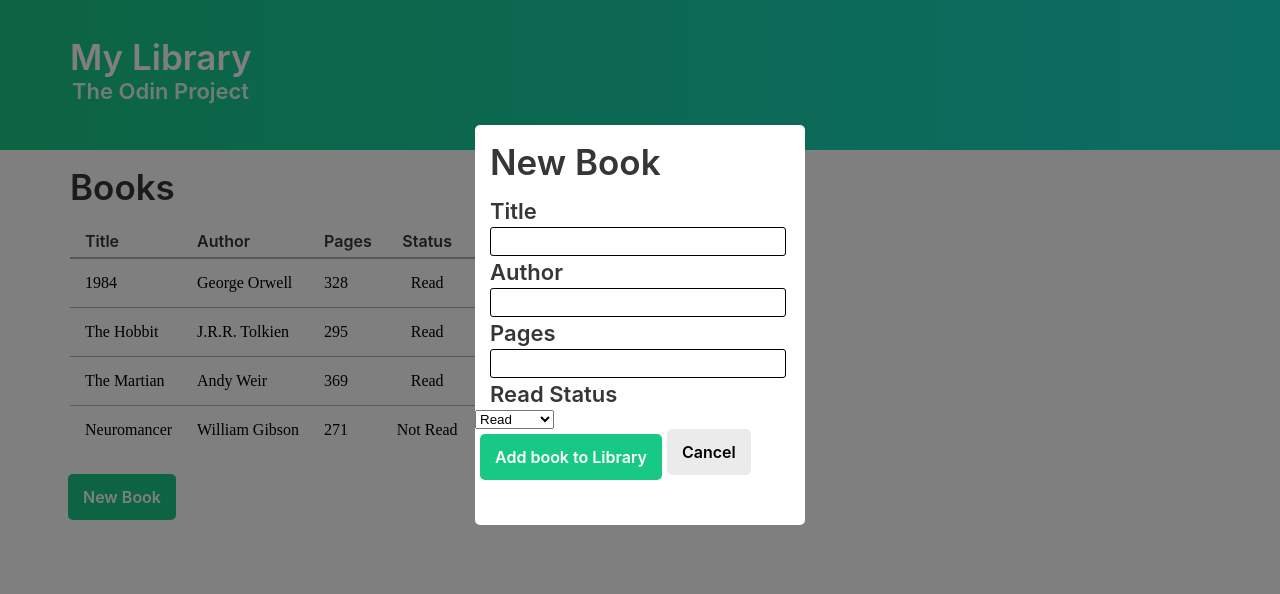
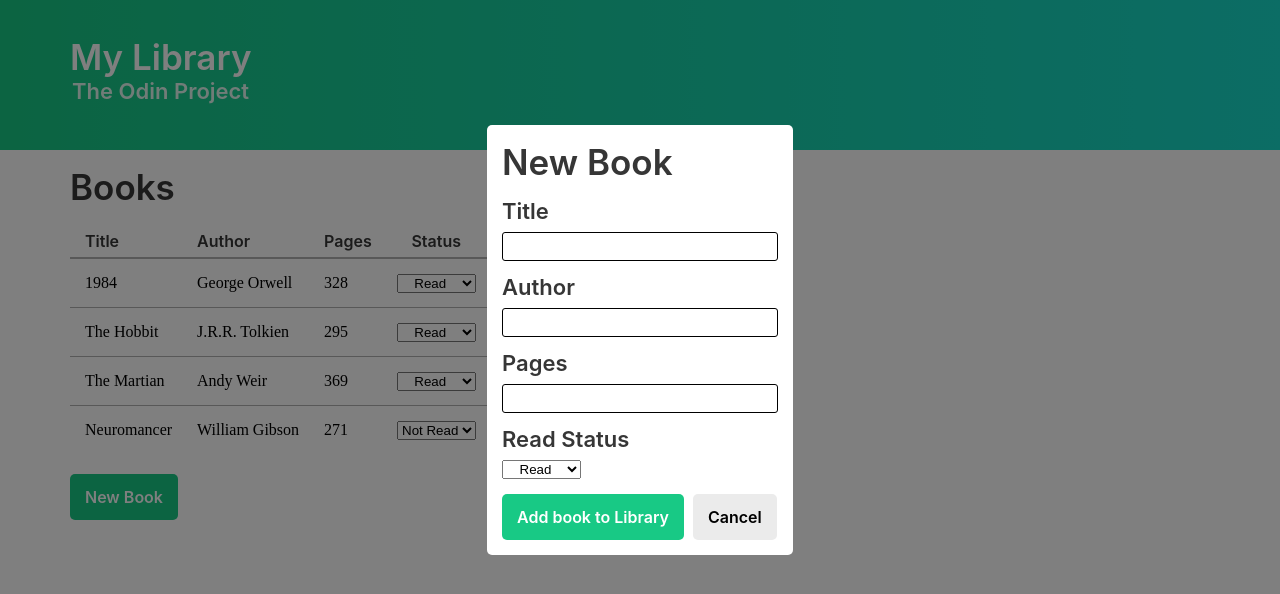
Before and after one commit to dcassar622/Library, a plain HTML site: page index.html in a window 1280 px wide. Both pictures are taken after a click on the element "New Book". Drawn offline with Linux system fonts and the light colour scheme.

Commit message:
Cleaned up form css.

```diff
--- a/index.html
+++ b/index.html
@@ -32,6 +32,7 @@
         </div>
         <div id = "inputForm">
             <div id = "formTitle">New Book</div>
+            <div id = "inputsContainer">
                 <div class = "formSubtitle">Title</div>
                 <input type = "text" id = "titleText">
                 <div class = "formSubtitle">Author</div>
@@ -40,14 +41,15 @@
                 <input type = "text" id = "pagesText">
                 <div class = "formSubtitle">Read Status</div>
                 <select id = "selectMenu">
-                <option id = "readText">Read</option>
-                <option id = "notReadText">Not Read</option>
+                    <option class = "readText" id = "readText">Read</option>
+                    <option class = "notReadText" id = "notReadText">Not Read</option>
                 </select>
                 <div id = "formButtons">
                     <div class = "formButton" id = "addBookButton" onclick = "getBookInfo()">Add book to Library</div>
                     <div class = "formButton" id = "cancelButton" onclick = "hideForm()">Cancel</div>
                 </div>
             </div>
+        </div>
         <script src="script.js"></script>
     </body>
 </html>
--- a/script.js
+++ b/script.js
@@ -55,20 +55,37 @@ function addBookToLibrary(book){
 
 function render(myLibrary) {
 
-    let tbody = document.querySelector("tbody");
     let bookHTML = "";
 
     for (let book of myLibrary) {
+
+        let a, b;
+        if (book.read == "Read"){           // sets up correct value for read status
+            a = `${selected = "selected"}`;
+        } else {
+            b = `${selected = "selected"}`;
+        }
+
         bookHTML += `<tr><td>${book.title}</td>
                          <td>${book.author}</td>
                          <td>${book.pages}</td>
-                         <td class = "status">${book.read}</td>
+                         <td class = "status">
+                            <select>
+                                <option ${a}>Read</option>
+                                <option ${b}>Not Read</option>
+                            </select>
+                         </td>
                          <td class = "removeOuter"><div class = "removeButton">Remove</div></td>
                      </tr>
                     `;
     }
 
-    tbody.innerHTML = bookHTML;
+    document.querySelector("tbody").innerHTML = bookHTML;
+    createRemoveListeners();
+    createSelectListeners();
+}
+
+function createRemoveListeners() {
     document.querySelectorAll(".removeButton").forEach((button) => {
         button.addEventListener("click", () => {
             removeBook(button.parentElement.parentElement);
@@ -76,23 +93,42 @@ function render(myLibrary) {
     })
 }
 
-function removeBook(e) {
-    const bookTitle = e.children[0].innerHTML;
-    table.deleteRow(e.rowIndex);
+function removeBook(selectedRow) {
+    const bookTitle = selectedRow.children[0].innerHTML;
+    table.deleteRow(selectedRow.rowIndex);
 
     for (i = 0; i < myLibrary.length; i++) {
         if (myLibrary[i].title == bookTitle) {
             myLibrary.splice(i, 1);
         }
     }
+}
 
+function createSelectListeners() {
+    document.querySelectorAll("select").forEach((select) => {
+        select.addEventListener("change", () => {
+            updatedReadStatus(select);
+        })
+    })
 }
+
+function updatedReadStatus(select) {
+    const bookTitle = select.parentElement.parentElement.children[0].innerHTML;
+
+    for (i = 0; i < myLibrary.length; i++) {
+        if (myLibrary[i].title == bookTitle) {
+            myLibrary[i].read = select.value;
+        }
+    }
+}
+
 function showForm() {
     const inputForm = document.getElementById("inputForm");
 
-    inputForm.style.left = (window.innerWidth / 2 - 165) + "px"; // centers input form on window
     inputForm.style.display = "block";
     document.getElementById("overlay").style.display = "block";
+    inputForm.style.left = ((window.innerWidth / 2) -
+                            (inputForm.offsetWidth / 2)) + "px"; // centers input form on window
 }
 
 // for the cancel button or when successfully inputing a new book
--- a/style.css
+++ b/style.css
@@ -65,12 +65,14 @@ thead>tr>:nth-child(4){
 }
 
 #newBookButton {
-    margin: 20px 0px 0px 68px;
+    margin: 20px 0px 0px 70px;
 }
 
 #addBookButton {
     margin: 5px;
 }
+
+
 
 #newBookButton, #addBookButton {
     color: white;
@@ -87,11 +89,20 @@ thead>tr>:nth-child(4){
     color: black;
     height: 46px;
     padding: 0px 15px 0px 15px;
-    float: left;
     line-height: 46px;
     background-color: #ebebeb;
     border-radius: 5px;
     text-align: center;
+}
+
+#formButtons {
+    width: 100%;
+    margin: 10px;
+ }
+
+#addBookButton, #cancelButton {
+    float: none;
+    display: inline-block;
 }
 
 #promptContainer {
@@ -103,8 +114,6 @@ thead>tr>:nth-child(4){
     position: absolute;
     background-color: rgb(255, 255, 255);
     border-radius: 5px;
-    width: 330px;
-    height: 400px;
     top: 125px;
     z-index: 3;
 }
@@ -116,11 +125,11 @@ thead>tr>:nth-child(4){
 
 .formSubtitle {
     font-size: 22px;
-    margin: 5px 0px 5px 15px;
+    margin: 15px 0px 10px 15px;
 }
 
 input[type=text] {
-    width: 290px;
+    width: 270px;
     margin: 0px 15px 0px 15px;
     height: 25px;
     border: solid 1px black;
@@ -137,20 +146,24 @@ input[type=text] {
     background: #ebebeb;
 }
 
-.status {
+.status, select {
     text-align: center;
 }
 
 #overlay {
-    position: fixed; /* Sit on top of the page content */
-    display: none; /* Hidden by default */
-    width: 100%; /* Full width (cover the whole page) */
-    height: 100%; /* Full height (cover the whole page) */
+    position: fixed;
+    display: none;
+    width: 100%;
+    height: 100%;
     top: 0;
     left: 0;
     right: 0;
     bottom: 0;
-    background-color: rgba(0,0,0,0.5); /* Black background with opacity */
-    z-index: 2; /* Specify a stack order in case you're using a different order for other elements */
-    cursor: pointer; /* Add a pointer on hover */
+    background-color: rgba(0,0,0,0.5);
+    z-index: 2;
+    cursor: not-allowed;
   }
+
+  #selectMenu {
+    margin: 0px 15px 0px 15px;
+  }
```
Lines whose indentation alone changed are shown as unchanged.
